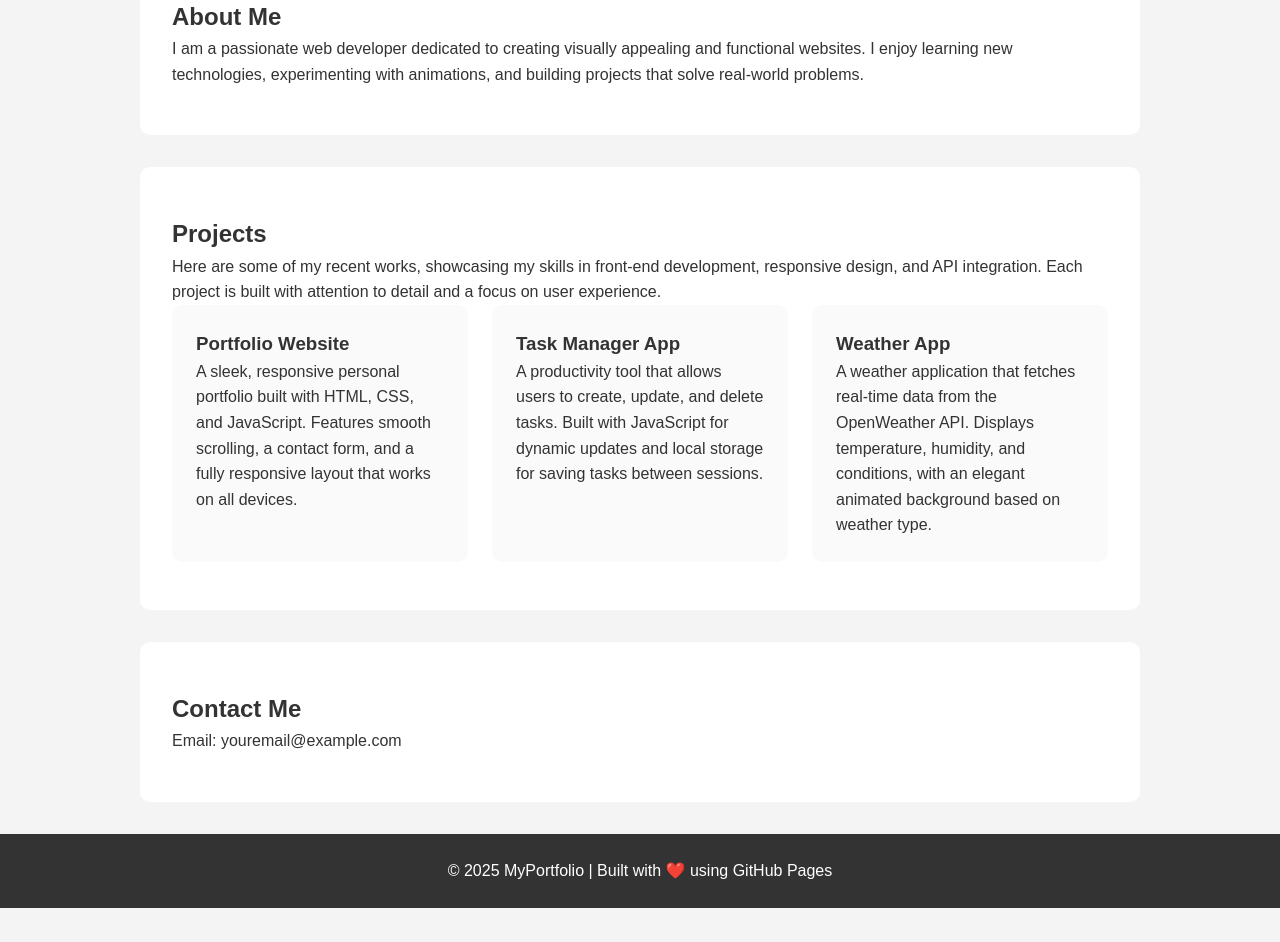
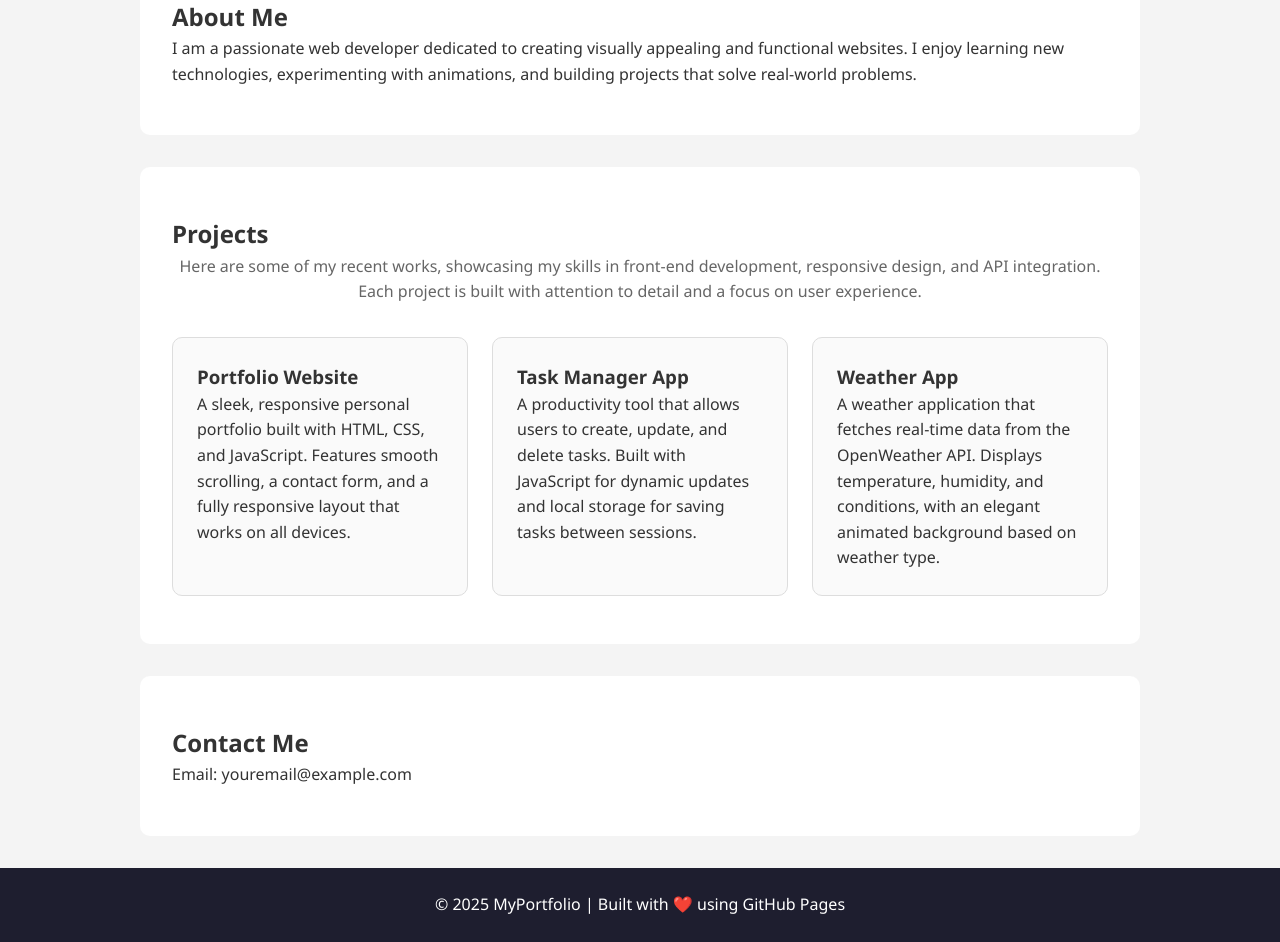
Before and after one commit to Umarhuzaif/Static-Website-with-GitHub-Pages, a plain HTML site: page index.html in a window 1280 px wide. Shown: the part 481-1423 px from the top of the page. Before the commit the page ends 1389 px from the top, so only its background shows below. Drawn offline with Linux system fonts and the light colour scheme.

Commit message:
Update style.css

```diff
--- a/style.css
+++ b/style.css
@@ -1,6 +1,11 @@
 /* General Reset */
 * { box-sizing: border-box; margin: 0; padding: 0; }
-body { font-family: Arial, sans-serif; line-height: 1.6; background: #f4f4f4; color: #333; }
+body {
+  font-family: 'Segoe UI', Tahoma, Geneva, Verdana, sans-serif;
+  line-height: 1.6;
+  background: #f4f4f4;
+  color: #333;
+}
 
 /* Navigation Bar */
 .navbar {
@@ -8,7 +13,7 @@ body { font-family: Arial, sans-serif; line-height: 1.6; background: #f4f4f4; co
   justify-content: space-between;
   align-items: center;
   padding: 1rem 2rem;
-  background: #333;
+  background: #1e1e2f;
   color: white;
 }
 .navbar .logo { font-size: 1.5rem; font-weight: bold; }
@@ -54,10 +59,16 @@ body { font-family: Arial, sans-serif; line-height: 1.6; background: #f4f4f4; co
   animation: fadeUp 1.2s ease-in-out;
 }
 
+.section-intro {
+  text-align: center;
+  margin-bottom: 2rem;
+  color: #666;
+}
+
 /* Project Grid */
 .project-grid {
   display: grid;
-  grid-template-columns: repeat(auto-fit, minmax(250px, 1fr));
+  grid-template-columns: repeat(auto-fit, minmax(280px, 1fr));
   gap: 1.5rem;
 }
 .project-card {
@@ -65,17 +76,18 @@ body { font-family: Arial, sans-serif; line-height: 1.6; background: #f4f4f4; co
   padding: 1.5rem;
   border-radius: 10px;
   transition: transform 0.3s ease, box-shadow 0.3s ease;
+  border: 1px solid #ddd;
 }
 .project-card:hover {
   transform: translateY(-5px);
-  box-shadow: 0 4px 10px rgba(0,0,0,0.1);
+  box-shadow: 0 4px 15px rgba(0,0,0,0.1);
 }
 
 /* Footer */
 footer {
   text-align: center;
   padding: 1.5rem;
-  background: #333;
+  background: #1e1e2f;
   color: white;
 }
 
```
